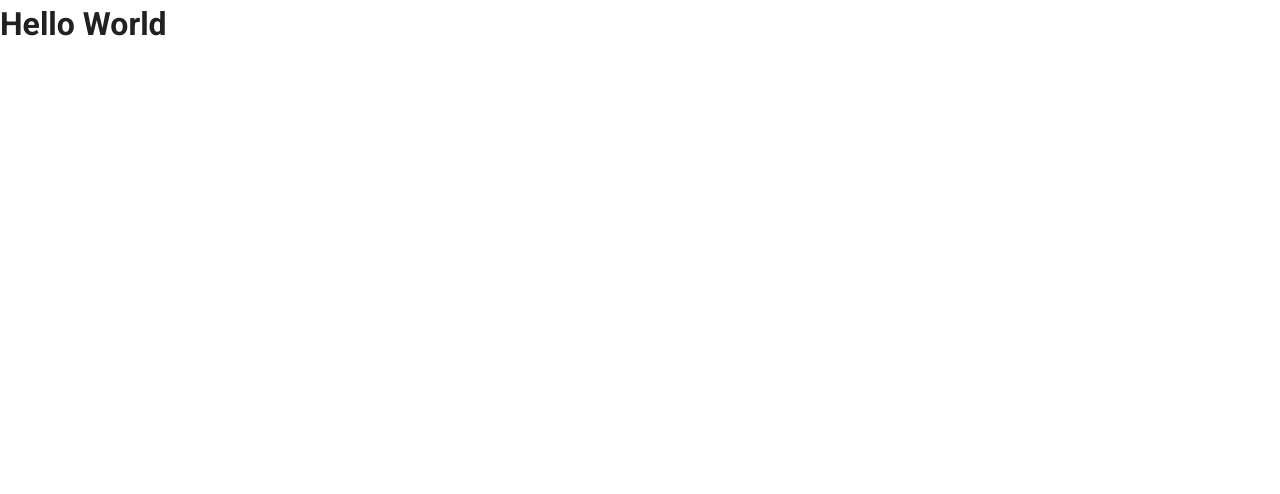
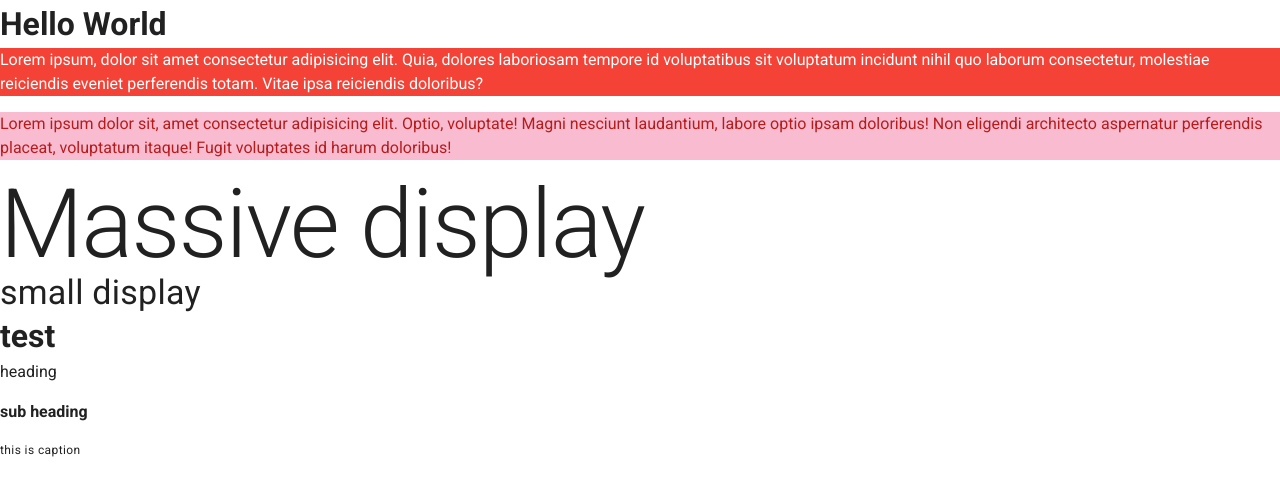
Before and after one commit to adityajain-Infobeans/vue-training, a Vue app in the folder The Net Ninja/vuetify-tutorial/: page / in a window 1280 px wide. Shown: the top 494 px of the page. Built offline with nearby package versions, Linux system fonts and the light colour scheme.

Commit message:
text styling

```diff
--- a/The Net Ninja/vuetify-tutorial/src/views/Home.vue
+++ b/The Net Ninja/vuetify-tutorial/src/views/Home.vue
@@ -1,5 +1,27 @@
 <template>
-  <h1>Hello World</h1>
+  <div>
+    <h1>Hello World</h1>
+    <p class="red white--text">
+      Lorem ipsum, dolor sit amet consectetur adipisicing elit. Quia, dolores
+      laboriosam tempore id voluptatibus sit voluptatum incidunt nihil quo
+      laborum consectetur, molestiae reiciendis eveniet perferendis totam. Vitae
+      ipsa reiciendis doloribus?
+    </p>
+
+    <p class="pink lighten-4 red--text text--darken-4">
+      Lorem ipsum dolor sit, amet consectetur adipisicing elit. Optio,
+      voluptate! Magni nesciunt laudantium, labore optio ipsam doloribus! Non
+      eligendi architecto aspernatur perferendis placeat, voluptatum itaque!
+      Fugit voluptates id harum doloribus!
+    </p>
+
+    <h1 class="display-4">Massive display</h1>
+    <h4 class="display-1">small display</h4>
+    <h1>test</h1>
+    <p class="heading">heading</p>
+    <p class="subheading font-weight-bold">sub heading</p>
+    <p class="caption">this is caption</p>
+  </div>
 </template>
 
 <script>
```
